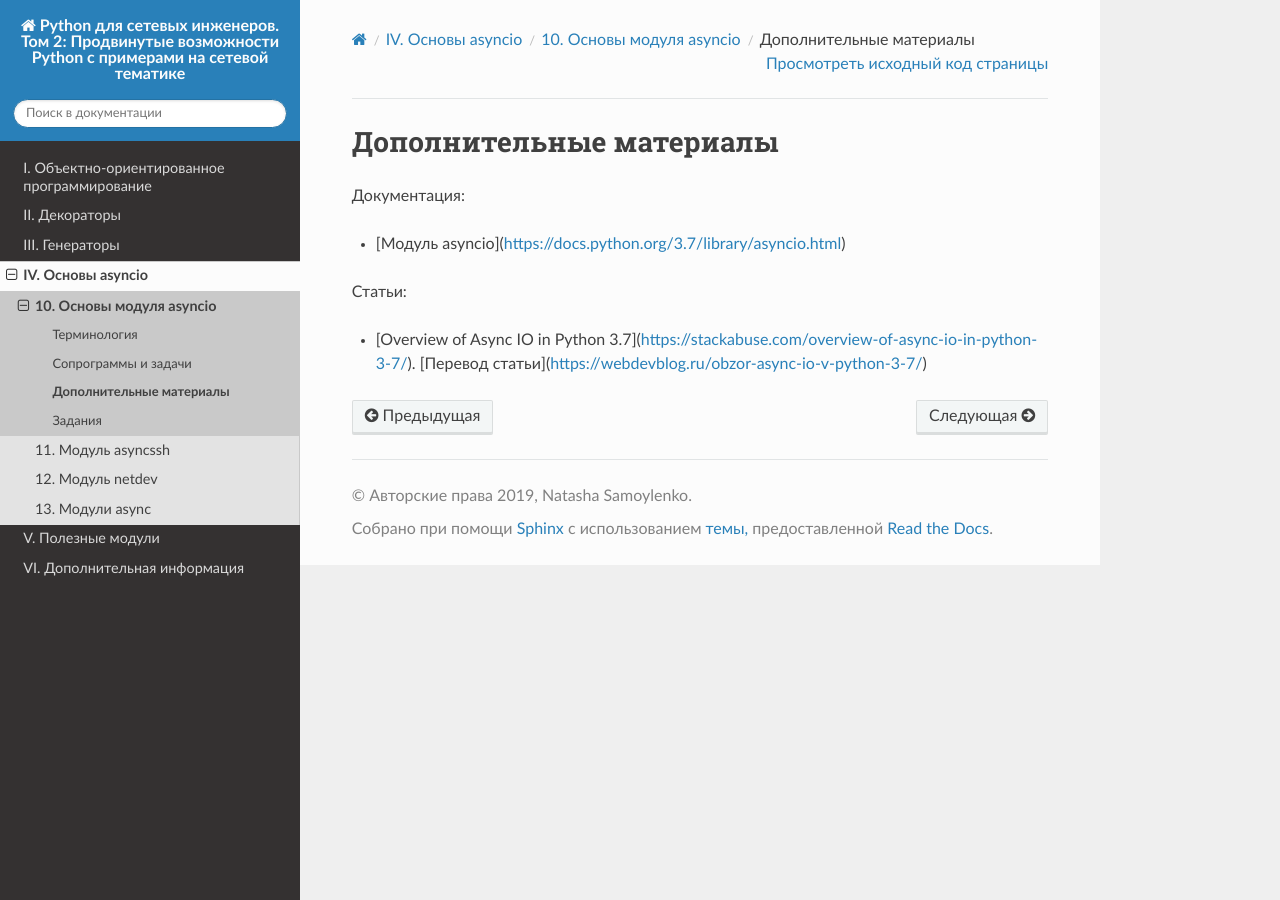
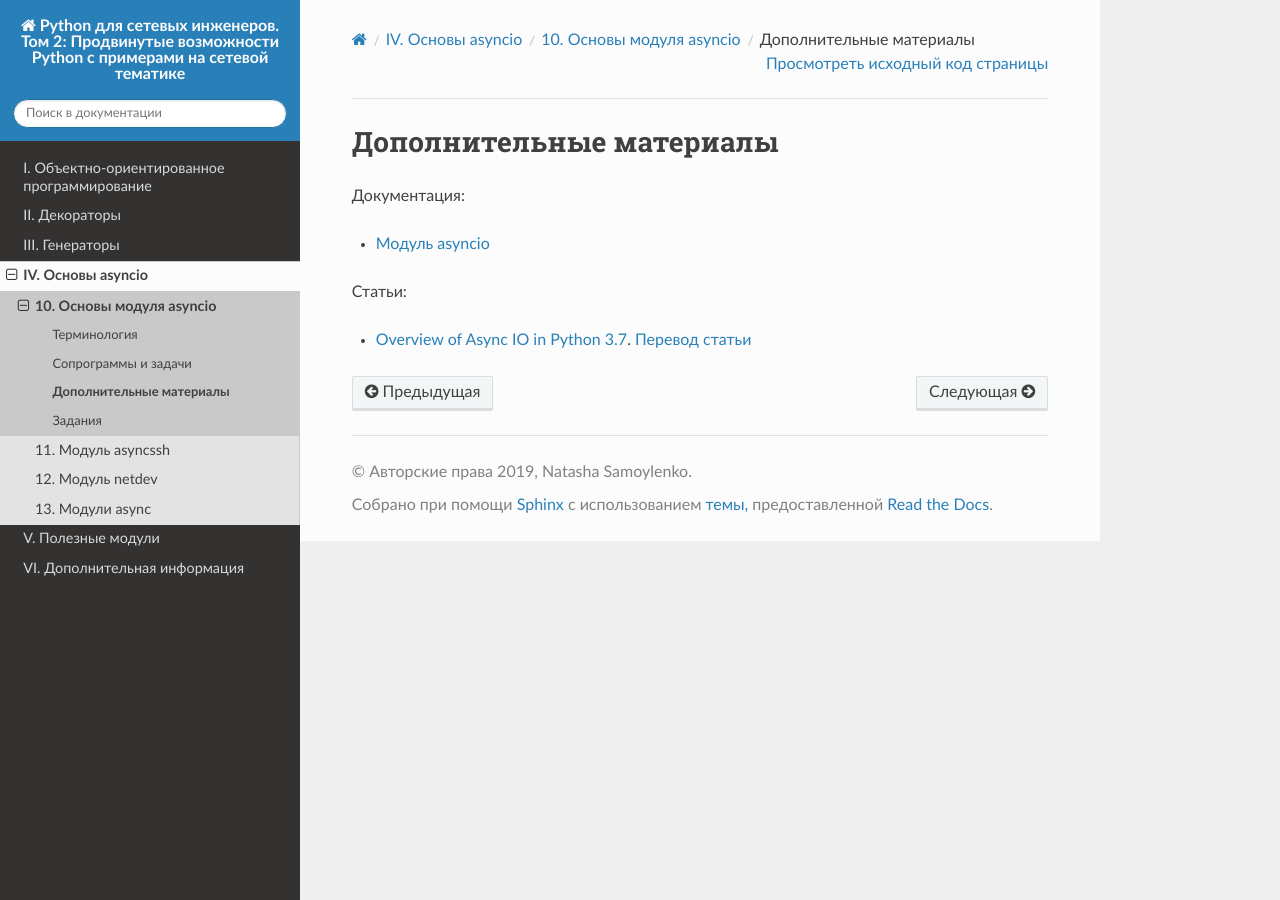
Before and after one commit to natenka/advpyneng-book, a Sphinx documentation site: the page built from docs/source/book/10_asyncio_basics/further_reading.rst, in a window 1280 px wide. Built offline with Sphinx 7.4.7 and the Read the Docs theme 2.0.0, drawn with Linux system fonts in a browser that asks for light colours; pages that are not in the unit, such as notebooks, are missing from menus.

Commit message:
asyncio draft

```diff
--- a/docs/source/book/10_asyncio_basics/further_reading.rst
+++ b/docs/source/book/10_asyncio_basics/further_reading.rst
@@ -3,8 +3,8 @@
 
 Документация:
 
-* [Модуль asyncio](https://docs.python.org/3.7/library/asyncio.html)
+* `Модуль asyncio <https://docs.python.org/3.7/library/asyncio.html>`__
 
 Статьи:
 
-* [Overview of Async IO in Python 3.7](https://stackabuse.com/overview-of-async-io-in-python-3-7/). [Перевод статьи](https://webdevblog.ru/obzor-async-io-v-python-3-7/)
+* `Overview of Async IO in Python 3.7 <https://stackabuse.com/overview-of-async-io-in-python-3-7/>`__. `Перевод статьи <https://webdevblog.ru/obzor-async-io-v-python-3-7/>`__
--- a/docs/source/book/10_asyncio_basics/terms.rst
+++ b/docs/source/book/10_asyncio_basics/terms.rst
@@ -40,8 +40,8 @@ Task (задача)
 ``asyncio.create_task``, сопрограмма автоматически запущена для выполнения.
 
 
-Future
-~~~~~~
+asyncio.Future
+~~~~~~~~~~~~~~
 
 Future - это специальный низкоуровневый объект, который представляет отложенное
 вычисление асинхронных операций. Чаще всего, при работе с модулем asyncio, нет
```
